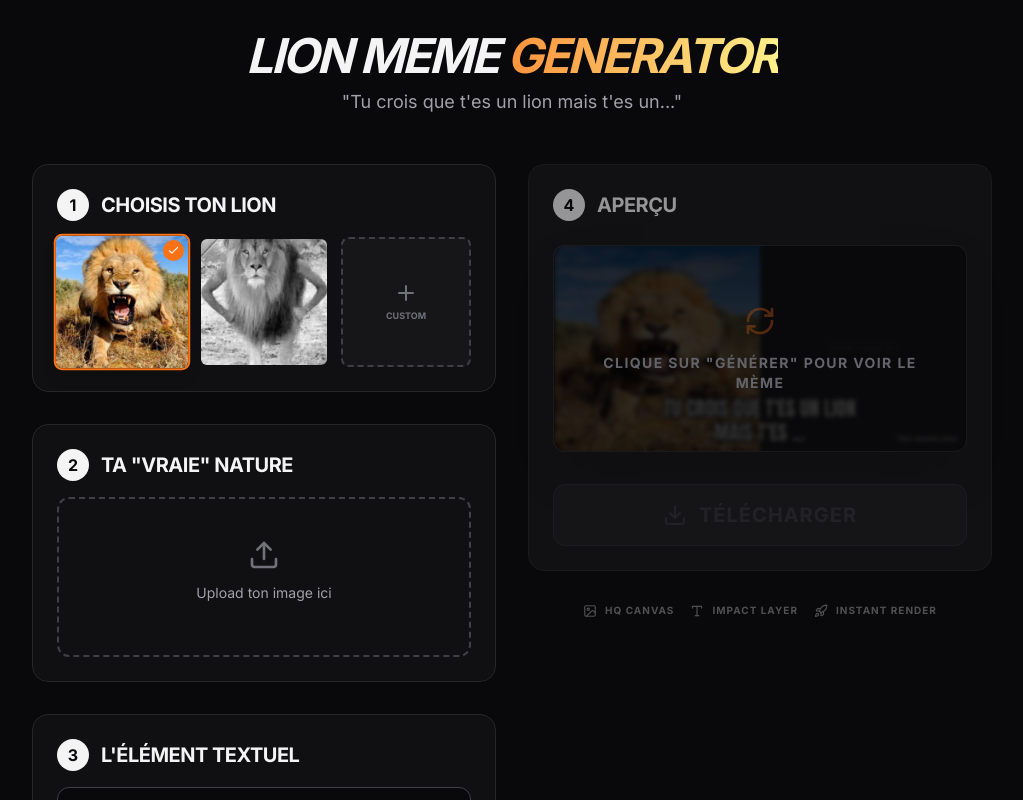
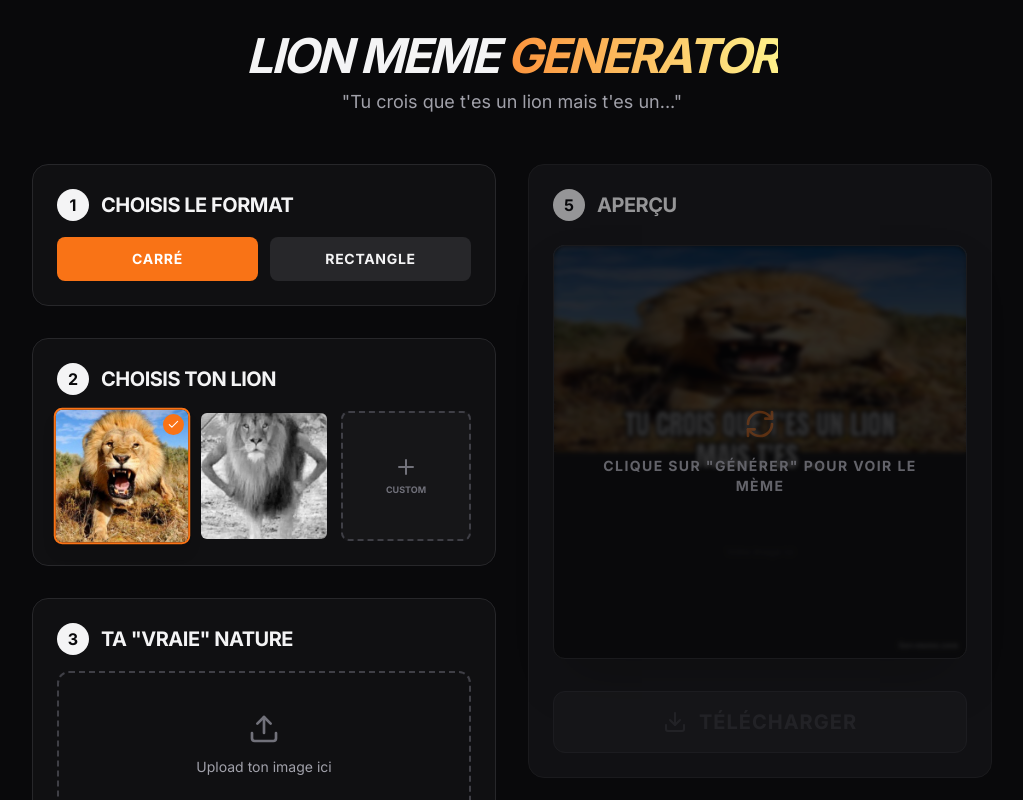
Before and after one commit to Swaksm/tucroisquetesunlion, a React (Vite) app: page / in a window 1280 px wide. Shown: the top 800 px of the page, without its empty margins (128-1151 px from the left). Built offline with nearby package versions, Linux system fonts and the light colour scheme.

Commit message:
choisir le format

```diff
--- a/App.tsx
+++ b/App.tsx
@@ -9,6 +9,7 @@ import LegalNotice from './components/LegalNotice';
 type Page = 'main' | 'privacy' | 'legal';
 
 const MainContent: React.FC = () => {
+  const [aspectRatio, setAspectRatio] = useState<'square' | 'rectangle'>('square');
   const [selectedLion, setSelectedLion] = useState(PREDEFINED_LIONS[0].url);
   const [customLionUrl, setCustomLionUrl] = useState<string | null>(null);
   const [userImageUrl, setUserImageUrl] = useState<string | null>(null);
@@ -96,10 +97,32 @@ const MainContent: React.FC = () => {
         {/* Left Column: Controls */}
         <div className="space-y-8">
 
-          {/* Step 1: Choose Lion */}
+          {/* Step 1: Format */}
           <section className="bg-zinc-900/50 p-6 rounded-2xl border border-zinc-800 backdrop-blur-sm">
             <div className="flex items-center gap-3 mb-4">
               <span className="bg-zinc-100 text-zinc-950 w-8 h-8 rounded-full flex items-center justify-center font-bold">1</span>
+              <h2 className="text-xl font-bold uppercase tracking-tight">Choisis le format</h2>
+            </div>
+            <div className="grid grid-cols-2 gap-3">
+              <button
+                onClick={() => setAspectRatio('square')}
+                className={`py-3 px-4 rounded-lg text-sm font-bold uppercase tracking-wider transition-all ${aspectRatio === 'square' ? 'bg-orange-500 text-white' : 'bg-zinc-800 hover:bg-zinc-700'}`}
+              >
+                Carré
+              </button>
+              <button
+                onClick={() => setAspectRatio('rectangle')}
+                className={`py-3 px-4 rounded-lg text-sm font-bold uppercase tracking-wider transition-all ${aspectRatio === 'rectangle' ? 'bg-orange-500 text-white' : 'bg-zinc-800 hover:bg-zinc-700'}`}
+              >
+                Rectangle
+              </button>
+            </div>
+          </section>
+
+          {/* Step 2: Choose Lion */}
+          <section className="bg-zinc-900/50 p-6 rounded-2xl border border-zinc-800 backdrop-blur-sm">
+            <div className="flex items-center gap-3 mb-4">
+              <span className="bg-zinc-100 text-zinc-950 w-8 h-8 rounded-full flex items-center justify-center font-bold">2</span>
               <h2 className="text-xl font-bold uppercase tracking-tight">Choisis ton Lion</h2>
             </div>
             <div className="grid grid-cols-3 gap-3">
@@ -157,10 +180,10 @@ const MainContent: React.FC = () => {
             </div>
           </section>
 
-          {/* Step 2: Upload User Image */}
+          {/* Step 3: Upload User Image */}
           <section className="bg-zinc-900/50 p-6 rounded-2xl border border-zinc-800 backdrop-blur-sm">
             <div className="flex items-center gap-3 mb-4">
-              <span className="bg-zinc-100 text-zinc-950 w-8 h-8 rounded-full flex items-center justify-center font-bold">2</span>
+              <span className="bg-zinc-100 text-zinc-950 w-8 h-8 rounded-full flex items-center justify-center font-bold">3</span>
               <h2 className="text-xl font-bold uppercase tracking-tight">Ta "vraie" nature</h2>
             </div>
             <label className="flex flex-col items-center justify-center w-full h-40 border-2 border-dashed border-zinc-700 rounded-xl cursor-pointer hover:border-zinc-500 hover:bg-zinc-800/50 transition-all overflow-hidden relative">
@@ -179,10 +202,10 @@ const MainContent: React.FC = () => {
             </label>
           </section>
 
-          {/* Step 3: Text input & Action */}
+          {/* Step 4: Text input & Action */}
           <section className="bg-zinc-900/50 p-6 rounded-2xl border border-zinc-800 backdrop-blur-sm">
             <div className="flex items-center gap-3 mb-4">
-              <span className="bg-zinc-100 text-zinc-950 w-8 h-8 rounded-full flex items-center justify-center font-bold">3</span>
+              <span className="bg-zinc-100 text-zinc-950 w-8 h-8 rounded-full flex items-center justify-center font-bold">4</span>
               <h2 className="text-xl font-bold uppercase tracking-tight">L'élément textuel</h2>
             </div>
             <input
@@ -214,7 +237,7 @@ const MainContent: React.FC = () => {
           <section className={`bg-zinc-900 p-6 rounded-2xl border transition-all duration-500 ${isGenerated ? 'border-orange-500/50 shadow-[0_0_30px_rgba(249,115,22,0.1)]' : 'border-zinc-800 opacity-60'}`}>
             <div className="flex items-center justify-between mb-6">
               <div className="flex items-center gap-3">
-                <span className="bg-zinc-100 text-zinc-950 w-8 h-8 rounded-full flex items-center justify-center font-bold">4</span>
+                <span className="bg-zinc-100 text-zinc-950 w-8 h-8 rounded-full flex items-center justify-center font-bold">5</span>
                 <h2 className="text-xl font-bold uppercase tracking-tight">Aperçu</h2>
               </div>
               {isGenerated && (
@@ -226,6 +249,7 @@ const MainContent: React.FC = () => {
 
             <div className="relative">
               <MemeCanvas
+                aspectRatio={aspectRatio}
                 lionUrl={selectedLion}
                 userImageUrl={userImageUrl}
                 text={isGenerated ? memeText : "..."}
--- a/components/MemeCanvas.tsx
+++ b/components/MemeCanvas.tsx
@@ -1,14 +1,16 @@
 import React, { useRef, useEffect, useCallback } from 'react';
-import { CANVAS_WIDTH, CANVAS_HEIGHT } from '../constants';
+import { CANVAS_WIDTH, CANVAS_SQUARE_HEIGHT, CANVAS_RECT_HEIGHT } from '../constants';
+import { AspectRatio } from '../types';
 
 interface MemeCanvasProps {
   lionUrl: string;
   userImageUrl: string | null;
   text: string;
+  aspectRatio: AspectRatio;
   onCanvasRef?: (canvas: HTMLCanvasElement | null) => void;
 }
 
-const MemeCanvas: React.FC<MemeCanvasProps> = ({ lionUrl, userImageUrl, text, onCanvasRef }) => {
+const MemeCanvas: React.FC<MemeCanvasProps> = ({ lionUrl, userImageUrl, text, aspectRatio, onCanvasRef }) => {
   const canvasRef = useRef<HTMLCanvasElement>(null);
 
   const drawMeme = useCallback(async () => {
@@ -16,6 +18,12 @@ const MemeCanvas: React.FC<MemeCanvasProps> = ({ lionUrl, userImageUrl, text, on
     if (!canvas) return;
     const ctx = canvas.getContext('2d');
     if (!ctx) return;
+
+    const isSquare = aspectRatio === 'square';
+    const canvasHeight = isSquare ? CANVAS_SQUARE_HEIGHT : CANVAS_RECT_HEIGHT;
+
+    // Update canvas element dimensions
+    canvas.height = canvasHeight;
 
     const loadImage = (url: string): Promise<HTMLImageElement> => {
       return new Promise((resolve, reject) => {
@@ -30,38 +38,61 @@ const MemeCanvas: React.FC<MemeCanvasProps> = ({ lionUrl, userImageUrl, text, on
     try {
       // Clear canvas
       ctx.fillStyle = '#18181b';
-      ctx.fillRect(0, 0, CANVAS_WIDTH, CANVAS_HEIGHT);
+      ctx.fillRect(0, 0, CANVAS_WIDTH, canvasHeight);
 
-      // 1. Draw Lion (Left side)
       const lionImg = await loadImage(lionUrl);
-      ctx.drawImage(lionImg, 0, 0, CANVAS_WIDTH / 2, CANVAS_HEIGHT);
+      const userImg = userImageUrl ? await loadImage(userImageUrl) : null;
 
-      // 2. Draw User Image (Right side)
-      if (userImageUrl) {
-        const userImg = await loadImage(userImageUrl);
-        ctx.drawImage(userImg, CANVAS_WIDTH / 2, 0, CANVAS_WIDTH / 2, CANVAS_HEIGHT);
+      if (isSquare) {
+        // --- SQUARE DRAWING ---
+        // 1. Draw Lion (Top half)
+        ctx.drawImage(lionImg, 0, 0, CANVAS_WIDTH, canvasHeight / 2);
+        // 2. Draw User Image (Bottom half)
+        if (userImg) {
+          ctx.drawImage(userImg, 0, canvasHeight / 2, CANVAS_WIDTH, canvasHeight / 2);
+        } else {
+          ctx.fillStyle = '#27272a';
+          ctx.fillRect(0, canvasHeight / 2, CANVAS_WIDTH, canvasHeight / 2);
+          ctx.fillStyle = '#52525b';
+          ctx.font = '24px Inter';
+          ctx.textAlign = 'center';
+          ctx.fillText('Votre image ici', CANVAS_WIDTH / 2, (canvasHeight * 3) / 4);
+        }
       } else {
-        ctx.fillStyle = '#27272a';
-        ctx.fillRect(CANVAS_WIDTH / 2, 0, CANVAS_WIDTH / 2, CANVAS_HEIGHT);
-        ctx.fillStyle = '#52525b';
-        ctx.font = '24px Inter';
-        ctx.textAlign = 'center';
-        ctx.fillText('Votre image ici', (CANVAS_WIDTH * 3) / 4, CANVAS_HEIGHT / 2);
+        // --- RECTANGLE DRAWING ---
+        // 1. Draw Lion (Left side)
+        ctx.drawImage(lionImg, 0, 0, CANVAS_WIDTH / 2, canvasHeight);
+        // 2. Draw User Image (Right side)
+        if (userImg) {
+          ctx.drawImage(userImg, CANVAS_WIDTH / 2, 0, CANVAS_WIDTH / 2, canvasHeight);
+        } else {
+          ctx.fillStyle = '#27272a';
+          ctx.fillRect(CANVAS_WIDTH / 2, 0, CANVAS_WIDTH / 2, canvasHeight);
+          ctx.fillStyle = '#52525b';
+          ctx.font = '24px Inter';
+          ctx.textAlign = 'center';
+          ctx.fillText('Votre image ici', (CANVAS_WIDTH * 3) / 4, canvasHeight / 2);
+        }
       }
 
       // 3. Draw Text Overlay
       const fullText = `TU CROIS QUE T'ES UN LION\nMAIS T'ES ${text.toUpperCase() || '...'}`;
-
-      ctx.font = 'bold 50px Impact, sans-serif';
+      ctx.font = `bold ${isSquare ? '70px' : '50px'} Impact, sans-serif`;
       ctx.fillStyle = 'white';
       ctx.strokeStyle = 'black';
-      ctx.lineWidth = 6;
+      ctx.lineWidth = isSquare ? 8 : 6;
       ctx.textAlign = 'center';
-      ctx.textBaseline = 'middle';
 
       const lines = fullText.split('\n');
-      const lineHeight = 60;
-      const startY = CANVAS_HEIGHT - (lines.length * lineHeight) / 2 - 40;
+      const lineHeight = isSquare ? 80 : 60;
+
+      let startY;
+      if (isSquare) {
+        const totalTextHeight = lines.length * lineHeight;
+        startY = (canvasHeight - totalTextHeight) / 2 + (lineHeight / 2);
+      } else {
+        startY = canvasHeight - (lines.length * lineHeight) / 2 - 40;
+      }
 
       lines.forEach((line, index) => {
         const y = startY + index * lineHeight;
@@ -69,25 +100,20 @@ const MemeCanvas: React.FC<MemeCanvasProps> = ({ lionUrl, userImageUrl, text, on
         ctx.fillText(line, CANVAS_WIDTH / 2, y);
       });
 
+
       // --- 4. Filigrane (Watermark) ---
       const watermarkText = 'lion-meme.com';
-      ctx.save(); // Sauvegarde l'état du contexte
+      ctx.save();
       ctx.font = 'bold 20px Arial, sans-serif';
       ctx.textAlign = 'right';
       ctx.textBaseline = 'bottom';
-
-      // Ombre pour la lisibilité
       ctx.shadowColor = 'rgba(0, 0, 0, 0.5)';
       ctx.shadowBlur = 4;
       ctx.shadowOffsetX = 2;
       ctx.shadowOffsetY = 2;
-
-      // Couleur blanche semi-transparente
       ctx.fillStyle = 'rgba(255, 255, 255, 0.8)';
-
-      // Position : bas à droite avec 20px de marge
-      ctx.fillText(watermarkText, CANVAS_WIDTH - 20, CANVAS_HEIGHT - 20);
-      ctx.restore(); // Restaure l'état
+      ctx.fillText(watermarkText, CANVAS_WIDTH - 20, canvasHeight - 20);
+      ctx.restore();
       // -------------------------------
 
       if (onCanvasRef) {
@@ -96,18 +122,22 @@ const MemeCanvas: React.FC<MemeCanvasProps> = ({ lionUrl, userImageUrl, text, on
     } catch (err) {
       console.error('Error drawing canvas:', err);
     }
-  }, [lionUrl, userImageUrl, text, onCanvasRef]);
+  }, [lionUrl, userImageUrl, text, onCanvasRef, aspectRatio]);
 
   useEffect(() => {
     drawMeme();
   }, [drawMeme]);
 
+  const isSquare = aspectRatio === 'square';
+  const containerClass = `w-full overflow-hidden rounded-xl shadow-2xl border border-zinc-800 bg-zinc-900 ${isSquare ? 'aspect-square' : 'aspect-[2/1]'}`;
+  const canvasHeight = isSquare ? CANVAS_SQUARE_HEIGHT : CANVAS_RECT_HEIGHT;
+
   return (
-    <div className="w-full overflow-hidden rounded-xl shadow-2xl border border-zinc-800 bg-zinc-900 aspect-[2/1]">
+    <div className={containerClass}>
       <canvas
         ref={canvasRef}
         width={CANVAS_WIDTH}
-        height={CANVAS_HEIGHT}
+        height={canvasHeight}
         className="w-full h-full object-contain"
       />
     </div>
--- a/constants.ts
+++ b/constants.ts
@@ -15,4 +15,5 @@ export const PREDEFINED_LIONS: LionOption[] = [
 ];
 
 export const CANVAS_WIDTH = 1024;
-export const CANVAS_HEIGHT = 512;
+export const CANVAS_SQUARE_HEIGHT = 1024;
+export const CANVAS_RECT_HEIGHT = 512;
--- a/types.ts
+++ b/types.ts
@@ -10,3 +10,5 @@ export interface MemeData {
   userImageUrl: string | null;
   text: string;
 }
+
+export type AspectRatio = 'square' | 'rectangle';
```
